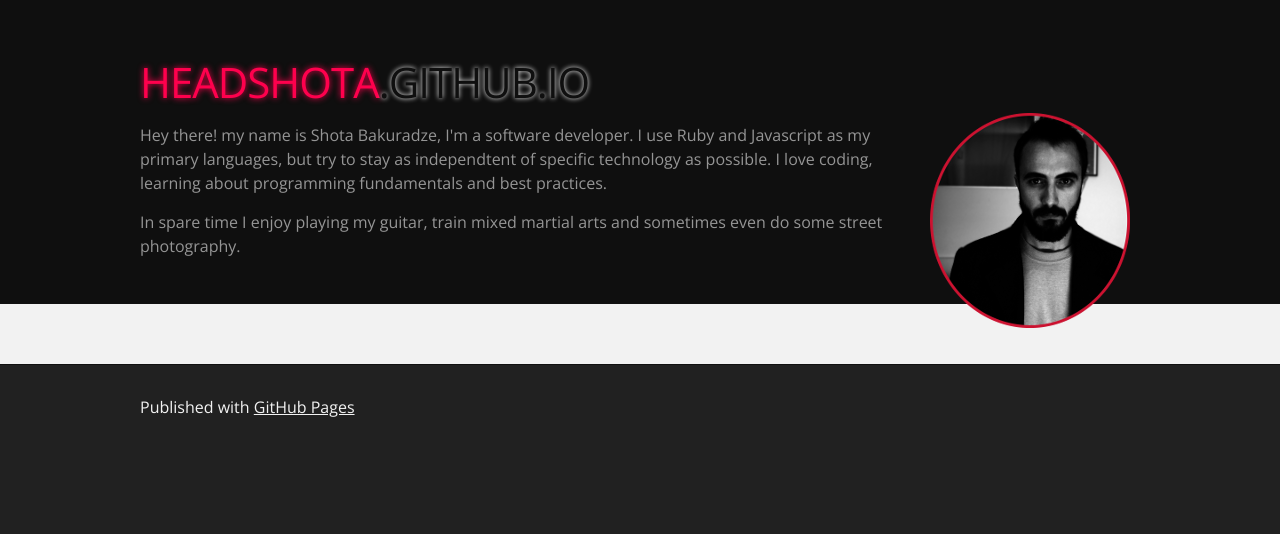
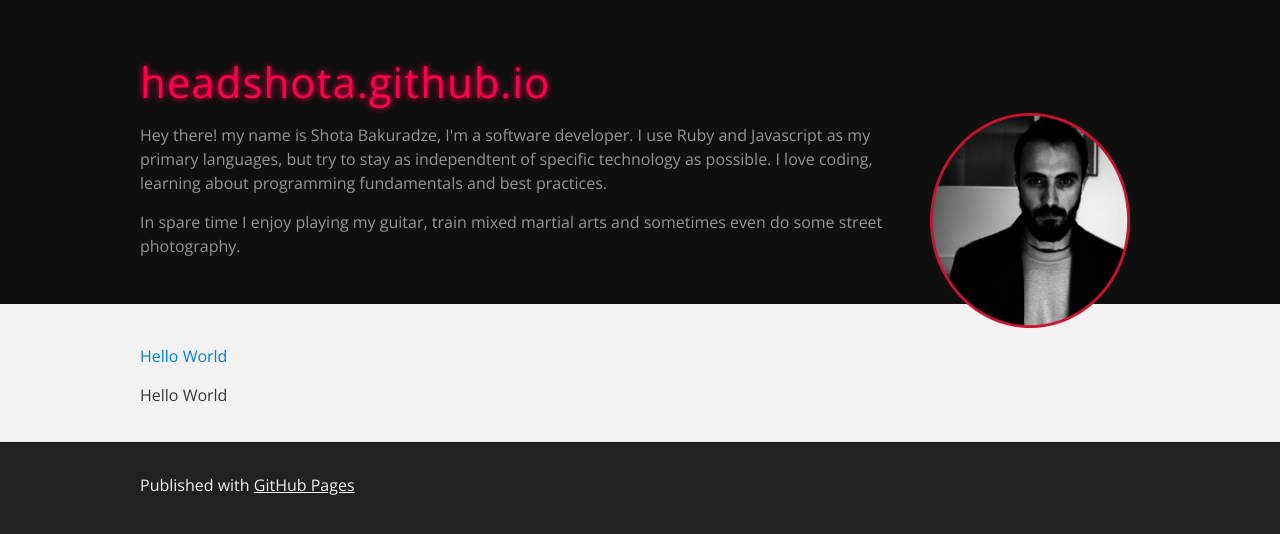
Before and after one commit to headshota/headshota.github.io, a Jekyll site: the page built from index.html, in a window 1280 px wide. Shown: the top 534 px of the page. Built offline with Jekyll 4.4.1, drawn with Linux system fonts in a browser that asks for light colours.

Commit message:
Add posts, some minor styling

```diff
--- a/_layouts/default.html
+++ b/_layouts/default.html
@@ -6,7 +6,7 @@
 	<meta http-equiv="X-UA-Compatible" content="chrome=1" />
 	<meta name="description" content="Headshota.github.io : " />
 
-	<link rel="stylesheet" type="text/css" media="screen" href="stylesheets/stylesheet.css">
+	<link rel="stylesheet" type="text/css" media="screen" href="/stylesheets/stylesheet.css">
 	<link href='http://fonts.googleapis.com/css?family=Open+Sans' rel='stylesheet' type='text/css'>
 	<title>headshota.github.io</title>
 </head>
@@ -16,8 +16,8 @@
 	<!-- HEADER -->
 	<div id="header_wrap" class="outer">
 		<header class="inner">
-			<h1 id="project_title">headshota<span>.github.io</span></h1>
-			<img id="portrait" src="images/portrait.png" width="200" alt="">
+			<h1 id="project_title">headshota.github.io</h1>
+			<img id="portrait" src="/images/portrait.png" width="200" alt="">
 			<p>Hey there! my name is Shota Bakuradze, I'm a software developer. I use Ruby and Javascript as my primary languages, but try to stay as independtent of specific technology as possible. I love coding, learning about programming fundamentals and best practices.
 			</p>
 
@@ -27,8 +27,11 @@
 		</header>
 	</div>
 
-	{{ content }}
-
+	<div id="main_content_wrap" class="outer">
+		<section id="main_content" class="inner">
+			{{ content }}
+		</section>
+	</div>
 
 	<!-- FOOTER  -->
 	<div id="footer_wrap" class="outer">
--- /dev/null
+++ b/_posts/2014-06-28-hello-world.md
@@ -0,0 +1,4 @@
+---
+layout: default
+---
+Hello World
--- a/index.html
+++ b/index.html
@@ -2,9 +2,11 @@
 layout: default
 title: Tom Preston-Werner
 ---
-<!-- MAIN CONTENT -->
-<div id="main_content_wrap" class="outer">
-  <section id="main_content" class="inner">
-
-  </section>
+{% for post in site.posts %}
+<div>
+  <article>
+    <a href="{{ post.url }}">{{ post.title }}</a>
+    <p>{{ post.excerpt }}</p>
+  </article>
 </div>
+{% endfor %}
--- a/stylesheets/stylesheet.css
+++ b/stylesheets/stylesheet.css
@@ -283,12 +283,7 @@
   font-size: 42px;
   font-weight: 100;
   text-shadow: #ff004d 0px 0px 6px;
-  text-transform: uppercase;
-}
-#project_title span{
-  margin: 0;
-  color: #0f0f0f;
-  text-shadow: #fff 0px 0px 5px;
+  letter-spacing: 1px;
 }
 
 #portrait {
```
